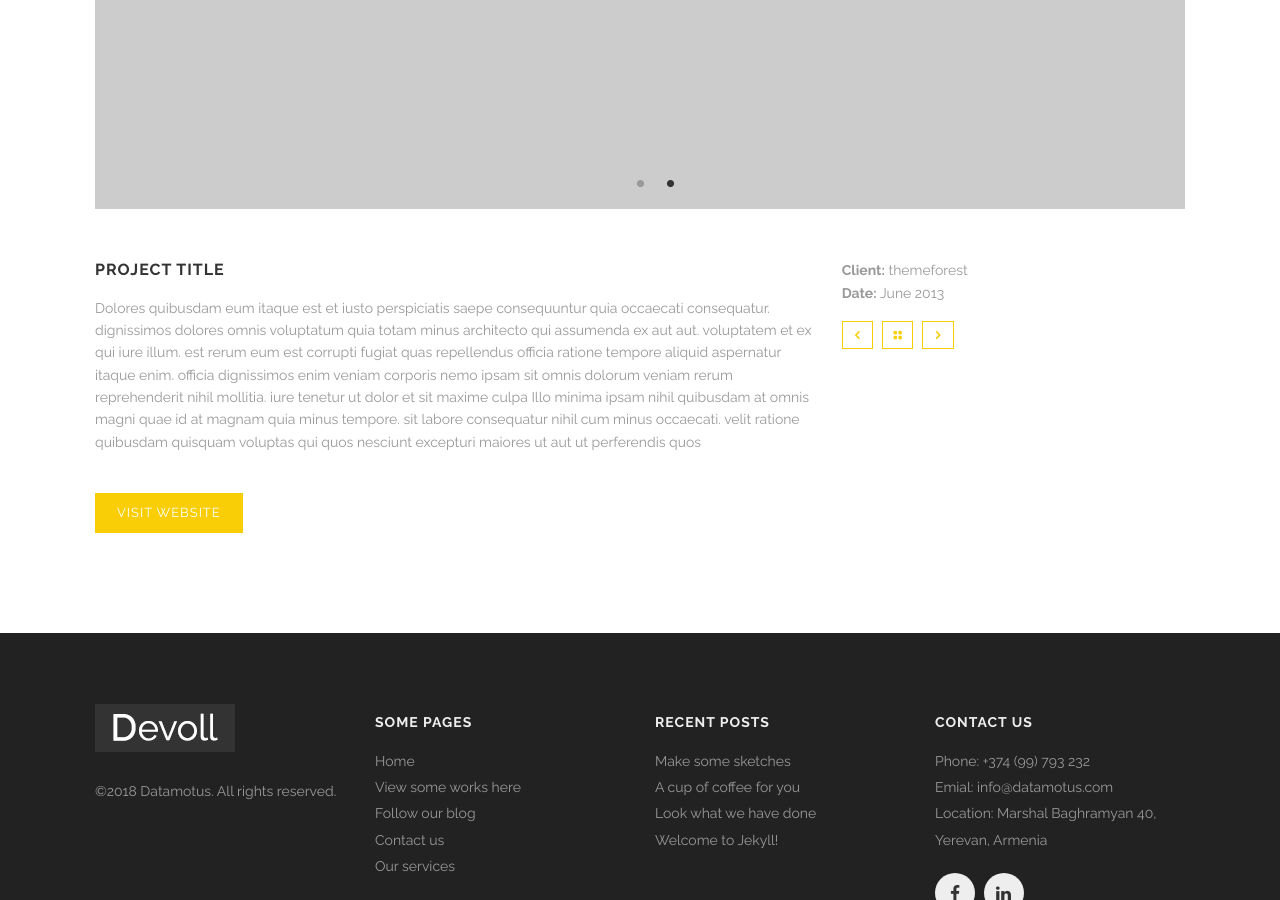
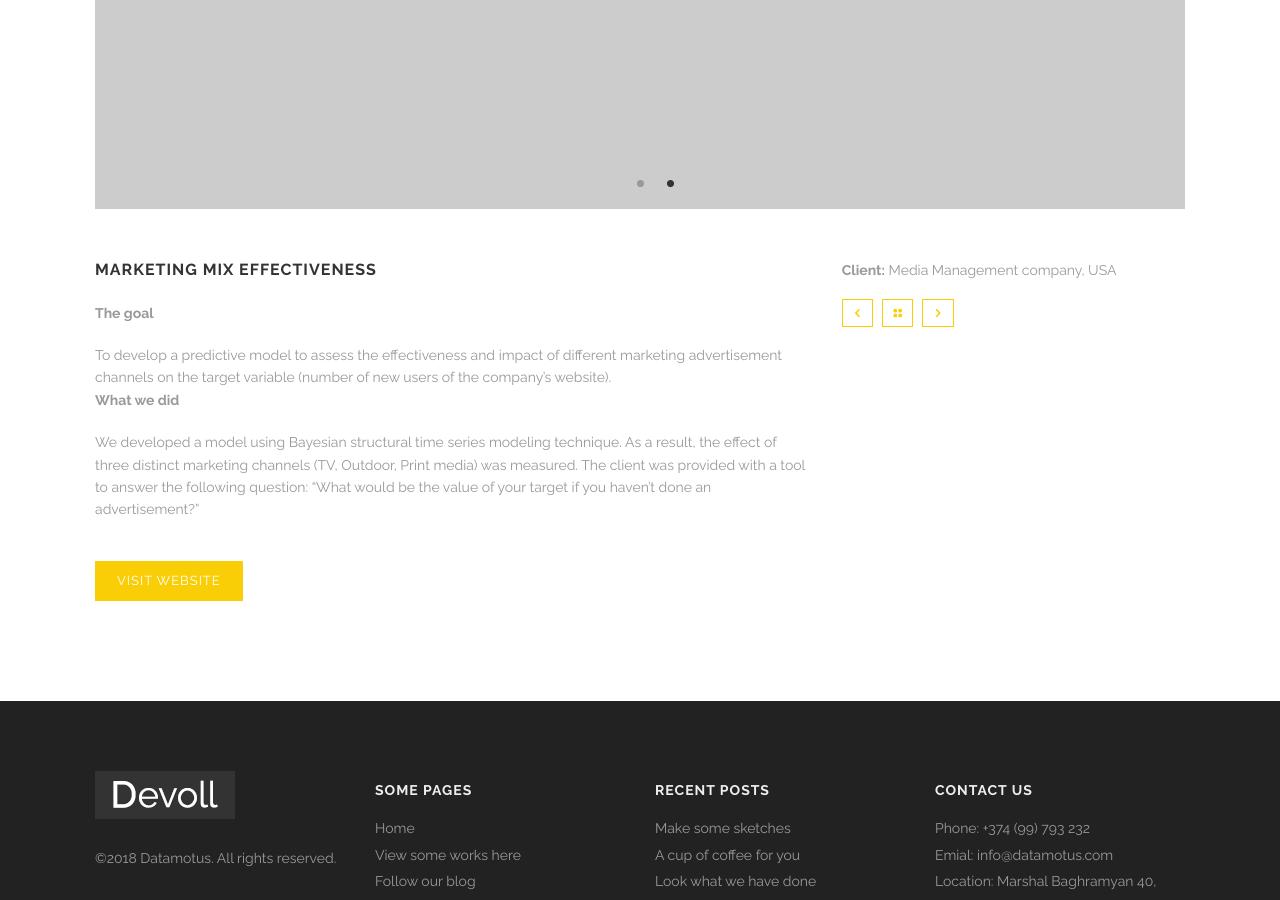
Before and after one commit to Habet/datamotus.github.io, a Jekyll site: the page built from portfolio-item-5.html, in a window 1280 px wide and 900 px high, scrolled down 870 px. Built offline with Jekyll 4.4.1, drawn with Linux system fonts in a browser that asks for light colours.

Commit message:
Update portfolio-item-5.html

```diff
--- a/portfolio-item-5.html
+++ b/portfolio-item-5.html
@@ -34,9 +34,12 @@ section_id: portfolio
   <div class='spacing'></div>
   <div class='row'>
     <div class='large-8 columns'>
-      <h3>Project title</h3>
+     <h3>Marketing Mix effectiveness </h3>
       <p>
-        Dolores quibusdam eum itaque est et iusto perspiciatis saepe consequuntur quia occaecati consequatur. dignissimos dolores omnis voluptatum quia totam minus architecto qui assumenda ex aut aut. voluptatem et ex qui iure illum. est rerum eum est corrupti fugiat quas repellendus officia ratione tempore aliquid aspernatur itaque enim. officia dignissimos enim veniam corporis nemo ipsam sit omnis dolorum veniam rerum reprehenderit nihil mollitia. iure tenetur ut dolor et sit maxime culpa Illo minima ipsam nihil quibusdam at omnis magni quae id at magnam quia minus tempore. sit labore consequatur nihil cum minus occaecati. velit ratione quibusdam quisquam voluptas qui quos nesciunt excepturi maiores ut aut ut perferendis quos
+        <p><b>The goal</b></p>
+       To develop a predictive model to assess the effectiveness and impact of different marketing advertisement channels on the target variable (number of new users of the company’s website).
+        <p><b>What we did</b></p>
+        We developed a model using Bayesian structural time series modeling technique. As a result, the effect of three distinct marketing channels (TV, Outdoor, Print media) was measured. The client was provided with a tool to answer the following question: “What would be the value of your target if you haven’t done an advertisement?”
       </p>
       <div class='spacing'></div>
       <a class='button small' href=''>Visit website</a>
@@ -45,21 +48,17 @@ section_id: portfolio
       <ul class='info'>
         <li>
           <strong>Client:</strong>
-          themeforest
-        </li>
-        <li>
-          <strong>Date:</strong>
-          June 2013
+          Media Management company, USA
         </li>
         <li>
           <div class='spacing'></div>
-          <a href='' title='previous'>
+          <a href='portfolio-item-4.html' title='previous'>
             <i class='icon-left-open'></i>
           </a>
           <a href='portfolio.html' title='back to work list'>
             <i class='icon-layout'></i>
           </a>
-          <a href='' title='next'>
+          <a href='portfolio-item-6.html' title='next'>
             <i class='icon-right-open'></i>
           </a>
         </li>
```
